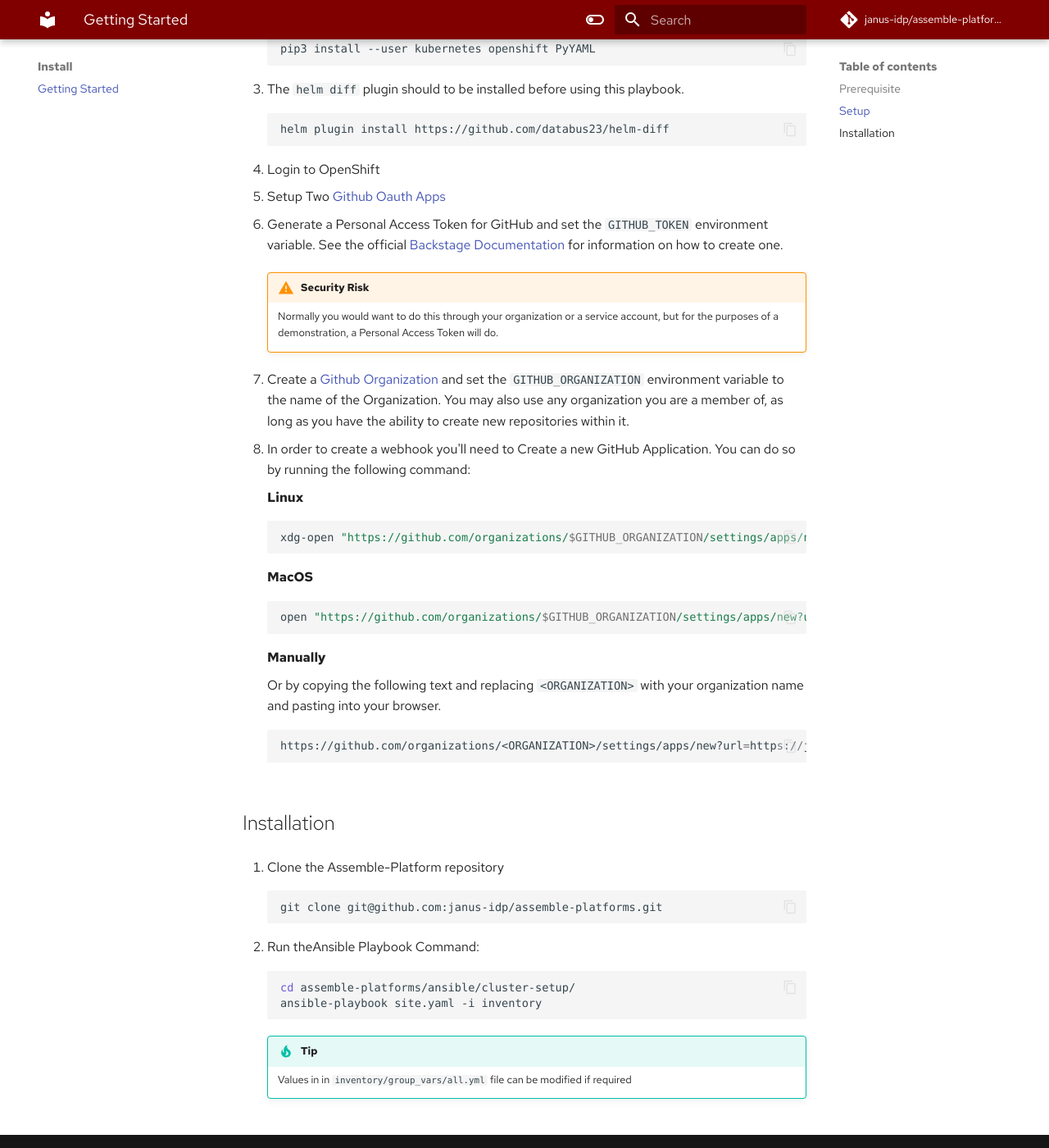
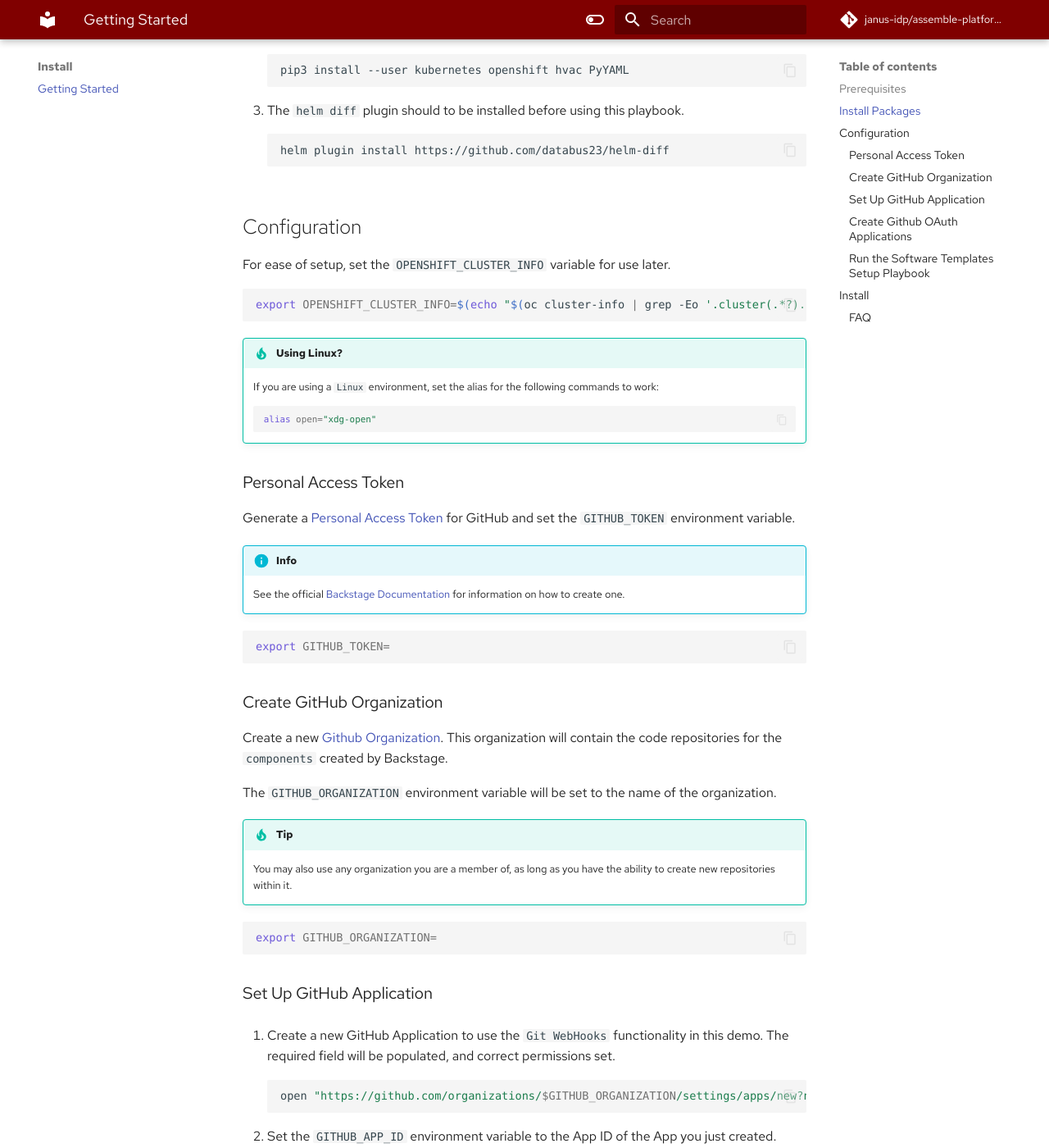
Before and after one commit to janus-idp/demo-setup, an MkDocs documentation site: the page built from docs/docs/getting_started/getting-started.md, in a window 1280 px wide and 1400 px high, scrolled down 696 px. Shown: the whole window at 82% size. Built offline with MkDocs 1.6.1 and Material for MkDocs 9.7.7, drawn with Linux system fonts in a browser that asks for light colours; some web fonts are replaced; comment, search, counter and statistics services are not loaded; some of the changed text lies outside the part shown.

Commit message:
Updating Janus IDP Demo Docs

````diff
--- a/docs/docs/getting_started/getting-started.md
+++ b/docs/docs/getting_started/getting-started.md
@@ -1,6 +1,6 @@
 # Getting Started
 
-## Prerequisite
+## Prerequisites
 
 - Access to an Openshift 4+ deployment and logged in with the CLI
 - Install the Following CLIs
@@ -9,18 +9,18 @@
     - Please use the version included with your Openshift Deployment
   - [pip3](https://pypi.org/project/pip/)
 
-## Setup
+## Install Packages
 
-1. The Ansible `kubernetes.core` collections needs to be installed before using this playbook.
+1. The Ansible `kubernetes.core` and `community.hashi_vault` collections need to be installed before using this playbook.
 
     ``` sh
-    ansible-galaxy collection install kubernetes.core
+    ansible-galaxy collection install kubernetes.core community.hashi_vault
     ```
 
-1. The `kubernetes`, `openshift`, and `PyYAML` python packages need to be installed before using this playbook.
+1. The `kubernetes`, `openshift`, `hvac`, and `PyYAML` python packages need to be installed before using this playbook.
 
     ``` sh
-    pip3 install --user kubernetes openshift PyYAML
+    pip3 install --user kubernetes openshift hvac PyYAML
     ```
 
 1. The `helm diff` plugin should to be installed before using this playbook.
@@ -29,53 +29,132 @@
     helm plugin install https://github.com/databus23/helm-diff
     ```
 
-1. Login to OpenShift
+## Configuration
 
-1. Setup Two [Github Oauth Apps](oauth-apps.md)
+For ease of setup, set the `OPENSHIFT_CLUSTER_INFO` variable for use later.
 
-1. Generate a Personal Access Token for GitHub and set the `GITHUB_TOKEN` environment variable.
-   See the official [Backstage Documentation](https://backstage.io/docs/getting-started/configuration#setting-up-a-github-integration) for information on how to create one.
+``` sh
+export OPENSHIFT_CLUSTER_INFO=$(echo "$(oc cluster-info | grep -Eo '.cluster(.*?).com')")
+```
 
-    !!! warning "Security Risk"
-        Normally you would want to do this through your organization or a service account, but for the purposes of a demonstration, a Personal Access Token will do.
+!!! tip "Using Linux?"
+    If you are using a `Linux` environment, set the alias for the following commands to work:
 
-1. Create a [Github Organization](https://github.com/settings/organizations) and set the `GITHUB_ORGANIZATION` environment variable to the name of the Organization. You may also use any organization you are a member of, as long as you have the ability to create new repositories within it.
-1. In order to create a webhook you'll need to Create a new GitHub Application.  You can do so by running the following command:
-
-    **Linux**
-
-    ```bash
-    xdg-open "https://github.com/organizations/$GITHUB_ORGANIZATION/settings/apps/new?url=https://janus-idp.io/blog&webhook_active=false&public=false&administration=write&checks=write&actions=write&contents=write&statuses=write&vulnerability_alerts=write&dependabot_secrets=write&deployments=write&discussions=write&environments=write&issues=write&packages=write&pages=write&pull_requests=write&repository_hooks=write&repository_projects=write&secret_scanning_alerts=write&secrets=write&security_events=write&workflows=write&webhooks=write"
+    ``` sh
+    alias open="xdg-open"
     ```
 
-    **MacOS**
+### Personal Access Token
 
-    ```bash
-    open "https://github.com/organizations/$GITHUB_ORGANIZATION/settings/apps/new?url=https://janus-idp.io/blog&webhook_active=false&public=false&administration=write&checks=write&actions=write&contents=write&statuses=write&vulnerability_alerts=write&dependabot_secrets=write&deployments=write&discussions=write&environments=write&issues=write&packages=write&pages=write&pull_requests=write&repository_hooks=write&repository_projects=write&secret_scanning_alerts=write&secrets=write&security_events=write&workflows=write&webhooks=writee"
+Generate a [Personal Access Token](https://github.com/settings/tokens) for GitHub and set the `GITHUB_TOKEN` environment variable.
+
+!!! info
+    See the official [Backstage Documentation](https://backstage.io/docs/getting-started/configuration#setting-up-a-github-integration) for information on how to create one.
+
+``` sh
+export GITHUB_TOKEN=
+```
+
+### Create GitHub Organization
+
+Create a new [Github Organization](https://github.com/account/organizations/new?plan=free). This organization will contain the code repositories for the `components` created by Backstage.
+
+The `GITHUB_ORGANIZATION` environment variable will be set to the name of the organization.
+
+!!! tip
+    You may also use any organization you are a member of, as long as you have the ability to create new repositories within it.
+
+``` sh
+export GITHUB_ORGANIZATION=
+```
+
+### Set Up GitHub Application
+
+1. Create a new GitHub Application to use the `Git WebHooks` functionality in this demo.  The required field will be populated, and correct permissions set.
+
+    ``` sh
+    open "https://github.com/organizations/$GITHUB_ORGANIZATION/settings/apps/new?name=$GITHUB_ORGANIZATION-webook&url=https://janus-idp.io/blog&webhook_active=false&public=false&administration=write&checks=write&actions=write&contents=write&statuses=write&vulnerability_alerts=write&dependabot_secrets=write&deployments=write&discussions=write&environments=write&issues=write&packages=write&pages=write&pull_requests=write&repository_hooks=write&repository_projects=write&secret_scanning_alerts=write&secrets=write&security_events=write&workflows=write&webhooks=write"
     ```
 
-    **Manually**
+1. Set the `GITHUB_APP_ID` environment variable to the App ID of the App you just created. Generate a `Private Key` for this app and download the private key file.  Set the fully qualified path to the `GITHUB_KEY_FILE` environment variable.
 
-    Or by copying the following text and replacing `<ORGANIZATION>` with your organization name and pasting into your browser.
-
-    ```bash
-    https://github.com/organizations/<ORGANIZATION>/settings/apps/new?url=https://janus-idp.io/blog&webhook_active=false&public=false&administration=write&checks=write&actions=write&contents=write&statuses=write&vulnerability_alerts=write&dependabot_secrets=write&deployments=write&discussions=write&environments=write&issues=write&packages=write&pages=write&pull_requests=write&repository_hooks=write&repository_projects=write&secret_scanning_alerts=write&secrets=write&security_events=write&workflows=write&webhooks=write
+    ``` sh
+    export GITHUB_APP_ID=
     ```
 
-## Installation
-
-1. Clone the Assemble-Platform repository
-
     ``` sh
-    git clone git@github.com:janus-idp/assemble-platforms.git
+    export GITHUB_KEY_FILE=
     ```
 
-1. Run theAnsible Playbook Command:
+    ![Organization Client Info](assets/org-client-info.png)
 
-    ```sh
-    cd assemble-platforms/ansible/cluster-setup/
-    ansible-playbook site.yaml -i inventory
-    ```
+1. Go to the `Install App` table on the left side of the page and install the GitHub App that you created for your organization.
 
-    !!! tip
-        Values in in `inventory/group_vars/all.yml` file can be modified if required
+    ![Install App](assets/org-install-app.png)
+
+### Create Github OAuth Applications
+
+Create an GitHub OAuth application in order to use GitHub as an Identity Provider for Backstage.
+
+``` sh
+open "https://github.com/settings/applications/new?oauth_application[name]=$JANUS_IDP_BOOTSRAP-identity-provider&oauth_application[url]=https://assemble-demo.apps$OPENSHIFT_CLUSTER_INFO&oauth_application[callback_url]=https://keycloak-backstage.apps$OPENSHIFT_CLUSTER_INFO/auth/realms/backstage/broker/github/endpoint"
+```
+
+Set the `GITHUB_CLIENT_ID` and `GITHUB_CLIENT_SECRET` environment variables with the values from the OAuth application.
+
+``` sh
+export GITHUB_CLIENT_ID=
+```
+
+``` sh
+export GITHUB_CLIENT_SECRET=
+```
+
+![Get Client ID](assets/client-info.png)
+
+Create a **second** GitHub OAuth application to enable Dev Spaces to seamlessly push code changes to the repository for new components created in Backstage.
+
+``` sh
+open "https://github.com/settings/applications/new?oauth_application[name]=$JANUS_IDP_BOOTSRAP-dev-spaces&oauth_application[url]=https://devspaces.apps$OPENSHIFT_CLUSTER_INFO&oauth_application[callback_url]=https://devspaces.apps$OPENSHIFT_CLUSTER_INFO/api/oauth/callback"
+```
+
+Set the `GITHUB_DEV_SPACES_CLIENT_ID` and `GITHUB_DEV_SPACES_CLIENT_SECRET` environment variables will the values from the OAuth application.
+
+``` sh
+export GITHUB_DEV_SPACES_CLIENT_ID=
+```
+
+``` sh
+export GITHUB_DEV_SPACES_CLIENT_SECRET=
+```
+
+### Run the Software Templates Setup Playbook
+
+Fork the [Software Templates](https://github.com/janus-idp/software-templates) repository to your organization. Ensure that the name of the forked repo remains as `software-templates`
+
+Execute the following command to complete setup of the fork. This playbook will customize your fork of the Software Templates repo with relevant information pertaining to your cluster, and mimic the structure of a custom template being used in an enterprise IT environment.
+
+```sh
+ansible-playbook ./template.yaml
+```
+
+## Install
+
+The Inventory values in `inventory/group_vars/all.yml` can be changed, but it is not required
+
+Run Command:
+
+```sh
+ansible-playbook site.yaml -i inventory
+```
+
+!!! note
+    The deployment of most infrastructure is delegated to ArgoCD.  Once the playbook successfully runs, it may take several minutes until the demo is fully operational. The deployment can be monitored in the ArgoCD console.
+
+### FAQ
+
+??? question "Failed on `Run RHSSO Backstage Helm Chart` during initial run `no matches for kind \"Keycloak\" in version...`"
+    The RHSSO operator may not have completed installation, try rerunning the Ansible Playbook.
+
+??? question "Failed on `Create Manifests Repo`"
+    Most likely an environment variable is not set, or not set correctly. Validate, delete the Postgres Database Deployment and re-try the playbook.
````
Also changed, not shown: docs/docs/getting_started/oauth-apps.md (deleted, +0 -31 lines), ansible/cluster-setup/README.md, docs/docs/getting_started/assets/client-id.png (deleted), docs/docs/getting_started/assets/client-info.png (added), docs/docs/getting_started/assets/client-token.png (deleted), docs/docs/getting_started/assets/org-client-info.png (added), docs/docs/getting_started/assets/org-install-app.png (added).
